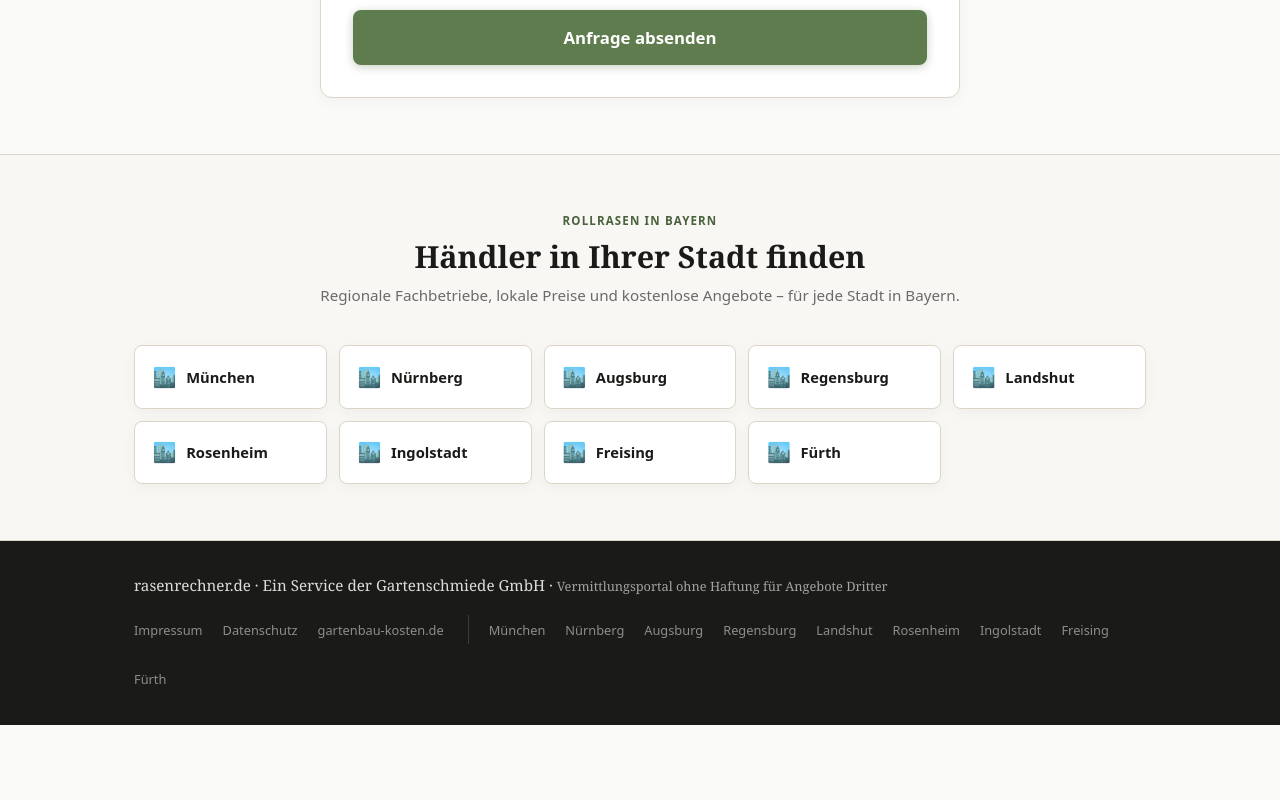
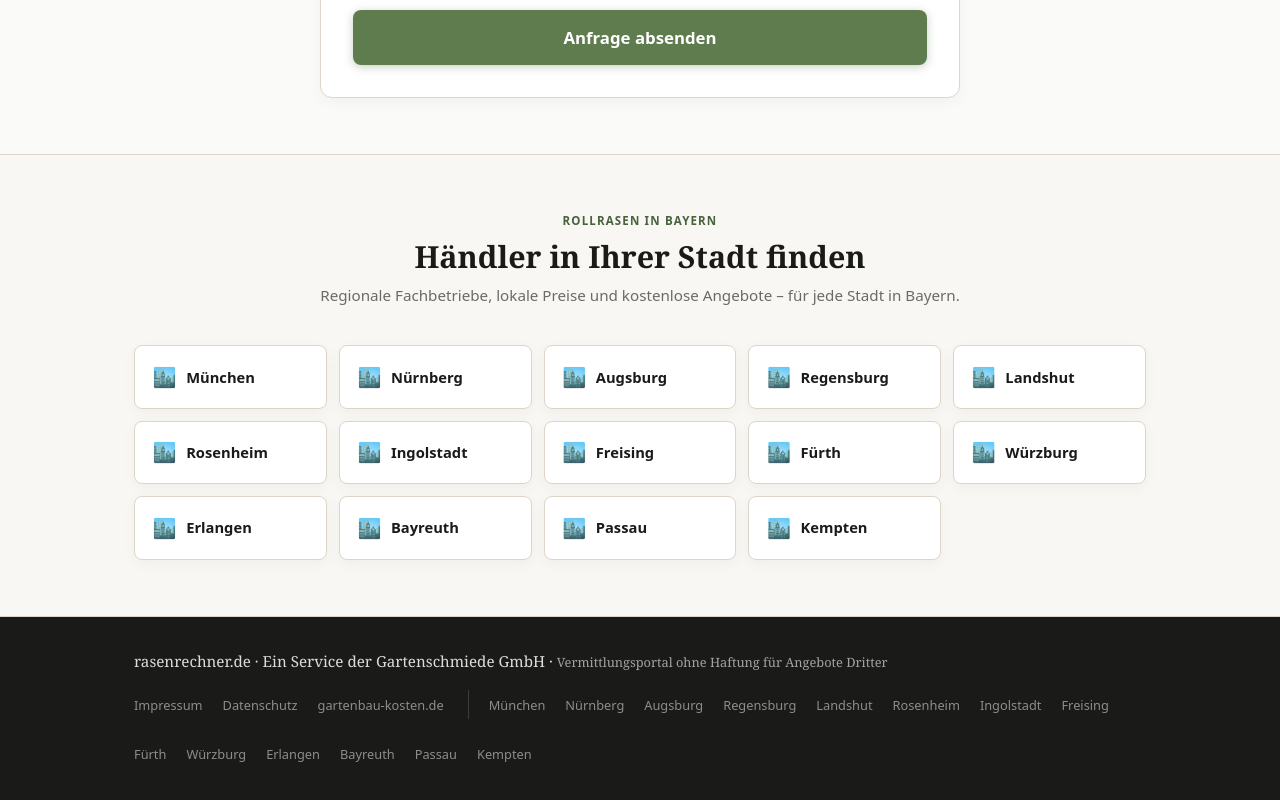
Before and after one commit to spectatormc/rollrasen-portal, a website: page rollrasen-portal.html in a window 1280 px wide. Shown: the part 10096-10896 px from the top of the page. Before the commit the page ends 10821 px from the top, so only its background shows below. Drawn offline with Linux system fonts and the light colour scheme.

Commit message:
feat: 5 neue Städte im City-Grid + Footer; fix: Stadtseiten-Hero-Bild Pfad korrigiert

```diff
--- a/rollrasen-portal.html
+++ b/rollrasen-portal.html
@@ -1034,6 +1034,21 @@
         <a href="/fuerth" style="display:flex;align-items:center;gap:0.6rem;background:white;border:1px solid var(--color-border);border-radius:var(--radius-sm);padding:0.9rem 1.1rem;text-decoration:none;color:var(--color-heading);font-weight:600;font-size:0.92rem;box-shadow:var(--shadow-soft);transition:box-shadow 0.15s">
           <span style="font-size:1.2rem">🏙️</span> Fürth
         </a>
+        <a href="/wuerzburg" style="display:flex;align-items:center;gap:0.6rem;background:white;border:1px solid var(--color-border);border-radius:var(--radius-sm);padding:0.9rem 1.1rem;text-decoration:none;color:var(--color-heading);font-weight:600;font-size:0.92rem;box-shadow:var(--shadow-soft);transition:box-shadow 0.15s">
+          <span style="font-size:1.2rem">🏙️</span> Würzburg
+        </a>
+        <a href="/erlangen" style="display:flex;align-items:center;gap:0.6rem;background:white;border:1px solid var(--color-border);border-radius:var(--radius-sm);padding:0.9rem 1.1rem;text-decoration:none;color:var(--color-heading);font-weight:600;font-size:0.92rem;box-shadow:var(--shadow-soft);transition:box-shadow 0.15s">
+          <span style="font-size:1.2rem">🏙️</span> Erlangen
+        </a>
+        <a href="/bayreuth" style="display:flex;align-items:center;gap:0.6rem;background:white;border:1px solid var(--color-border);border-radius:var(--radius-sm);padding:0.9rem 1.1rem;text-decoration:none;color:var(--color-heading);font-weight:600;font-size:0.92rem;box-shadow:var(--shadow-soft);transition:box-shadow 0.15s">
+          <span style="font-size:1.2rem">🏙️</span> Bayreuth
+        </a>
+        <a href="/passau" style="display:flex;align-items:center;gap:0.6rem;background:white;border:1px solid var(--color-border);border-radius:var(--radius-sm);padding:0.9rem 1.1rem;text-decoration:none;color:var(--color-heading);font-weight:600;font-size:0.92rem;box-shadow:var(--shadow-soft);transition:box-shadow 0.15s">
+          <span style="font-size:1.2rem">🏙️</span> Passau
+        </a>
+        <a href="/kempten" style="display:flex;align-items:center;gap:0.6rem;background:white;border:1px solid var(--color-border);border-radius:var(--radius-sm);padding:0.9rem 1.1rem;text-decoration:none;color:var(--color-heading);font-weight:600;font-size:0.92rem;box-shadow:var(--shadow-soft);transition:box-shadow 0.15s">
+          <span style="font-size:1.2rem">🏙️</span> Kempten
+        </a>
       </div>
     </div>
   </section>
@@ -1054,6 +1069,11 @@
         <li><a href="/ingolstadt">Ingolstadt</a></li>
         <li><a href="/freising">Freising</a></li>
         <li><a href="/fuerth">Fürth</a></li>
+        <li><a href="/wuerzburg">Würzburg</a></li>
+        <li><a href="/erlangen">Erlangen</a></li>
+        <li><a href="/bayreuth">Bayreuth</a></li>
+        <li><a href="/passau">Passau</a></li>
+        <li><a href="/kempten">Kempten</a></li>
       </ul>
     </div>
   </footer>
--- a/rollrasen-server.js
+++ b/rollrasen-server.js
@@ -1150,7 +1150,7 @@ const stadtCss = `<style>
   .st-header .nav-links{display:flex;gap:1.25rem}
   .st-header .nav-links a{font-size:.85rem;font-weight:400;opacity:.85}
   .st-header .nav-links a:hover{opacity:1}
-  .st-hero{background:linear-gradient(rgba(26,61,18,0.80),rgba(45,106,45,0.75)),url('/img/tautropfen-rasen.webp') center/cover no-repeat;color:#fff;padding:3rem 1.5rem 2.5rem;text-align:center}
+  .st-hero{background:linear-gradient(rgba(26,61,18,0.80),rgba(45,106,45,0.75)),url('/public/img/tautropfen-rasen.webp') center/cover no-repeat;color:#fff;padding:3rem 1.5rem 2.5rem;text-align:center}
   .st-hero h1{font-size:2rem;font-weight:800;margin:.5rem 0;color:#fff}
   .st-hero p{opacity:.85;max-width:560px;margin:.75rem auto 0;font-size:.95rem}
   .st-hero .breadcrumb{font-size:.78rem;opacity:.6;margin-bottom:.5rem}
```
